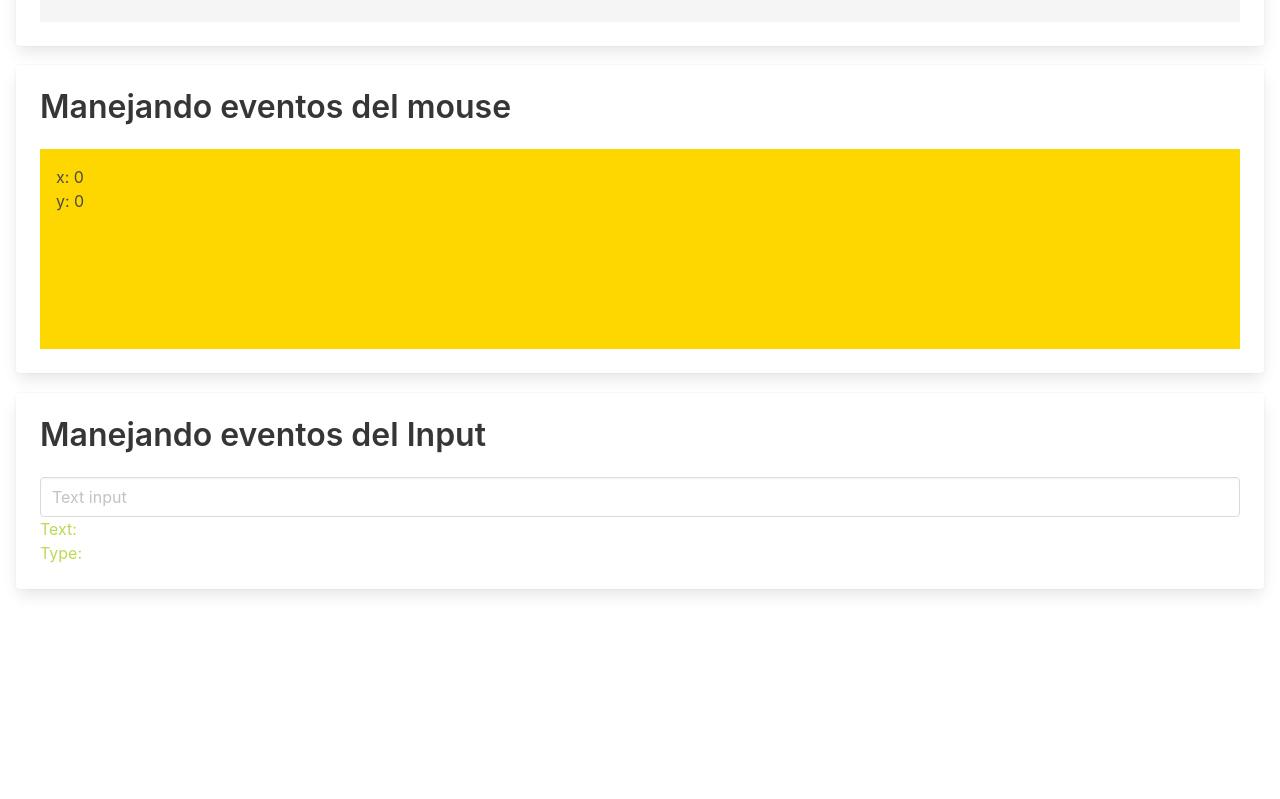
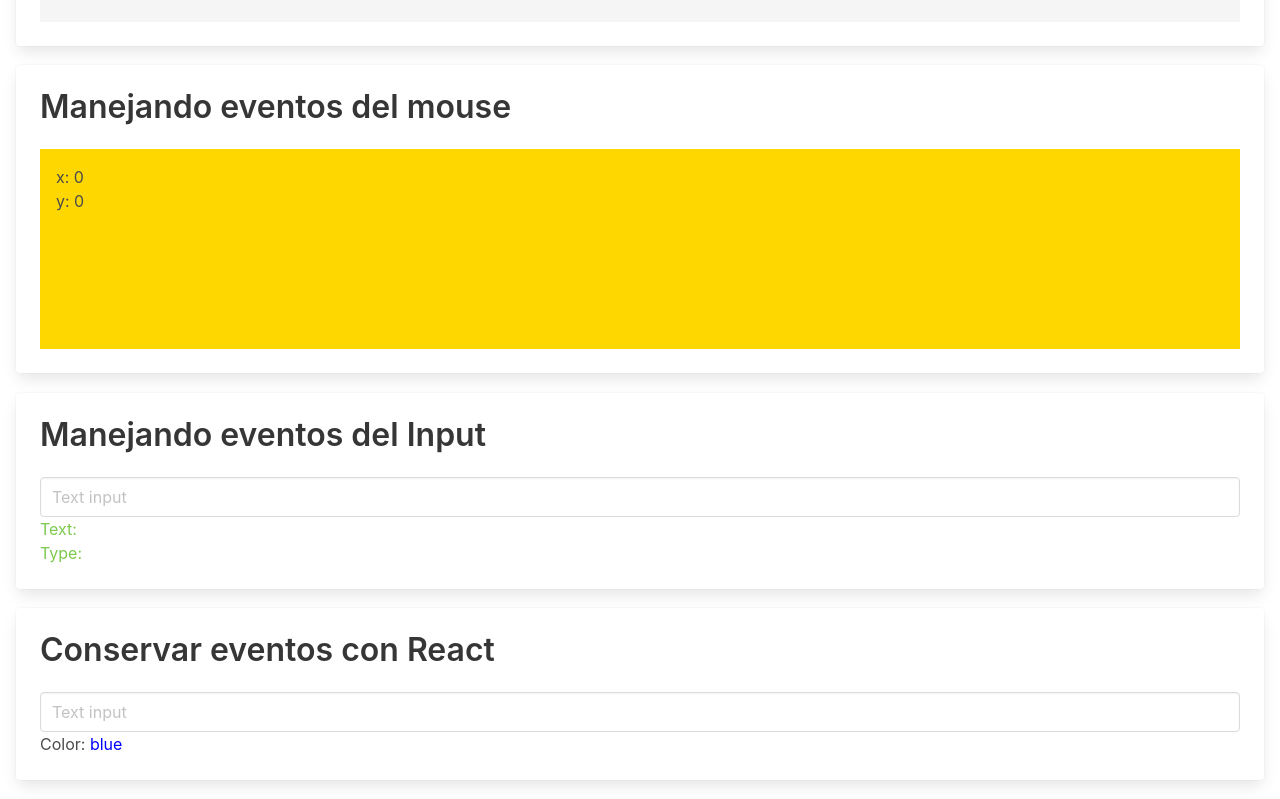
Before and after one commit to bider88/basic-react, a React (Create React App) app: page / in a window 1280 px wide. Shown: the part 481-1280 px from the top of the page. Before the commit the page ends 1089 px from the top, so only its background shows below. Built offline with nearby package versions, Linux system fonts and the light colour scheme.

Commit message:
keep events with react

```diff
--- a/src/App.js
+++ b/src/App.js
@@ -4,6 +4,7 @@ import Counter from './components/Counter'
 import Cat from './components/Cat'
 import Manager from './components/Manager'
 import Input from './components/Input'
+import Anchor from './components/Anchor'
 
 function App() {
 
@@ -28,6 +29,8 @@ function App() {
         <Manager/>
         { /* Eventos del input */}
         <Input/>
+        { /* Conservar eventos con React*/}
+        <Anchor/>
       </div>
     </div>
   );
--- /dev/null
+++ b/src/components/Anchor/Anchor.js
@@ -0,0 +1,26 @@
+import React from 'react'
+
+export default class Anchor extends React.Component {
+
+  state= {
+    color: 'blue'
+  }
+
+  handlerChange = (event) => {
+    const color = event.target.value
+
+    this.setState({ color })
+  }
+
+  render() {
+    return (
+      <div className='card'>
+        <div className='card-content'>
+          <p className='title'>Conservar eventos con React</p>
+          <input className="input" type="text" placeholder="Text input" onChange={ this.handlerChange }/>
+          <h1>Color: <span style={ { 'color': this.state.color } }>{ this.state.color }</span></h1>
+        </div>
+      </div>
+    )
+  }
+}
--- /dev/null
+++ b/src/components/Anchor/index.js
@@ -0,0 +1 @@
+export { default } from './Anchor'
--- a/src/sass/variables.scss
+++ b/src/sass/variables.scss
@@ -1 +1 @@
-$primaryColor: #BADA55;
+$primaryColor: #7cc94c;
```
